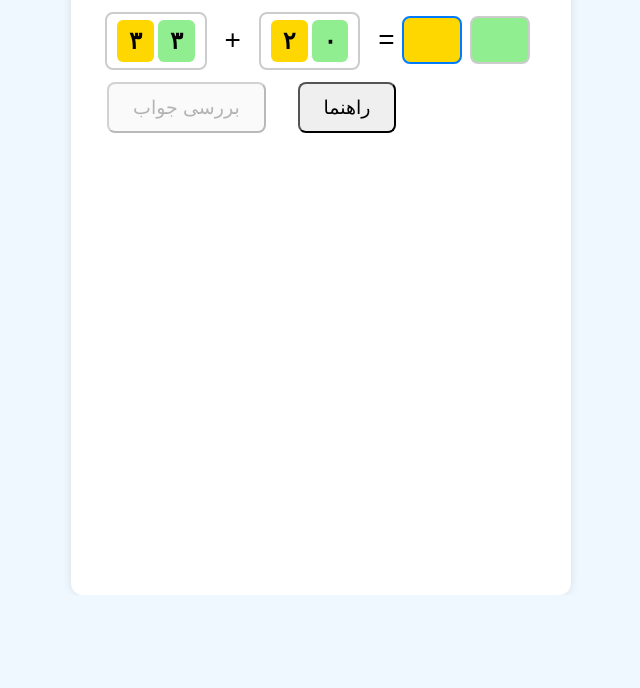
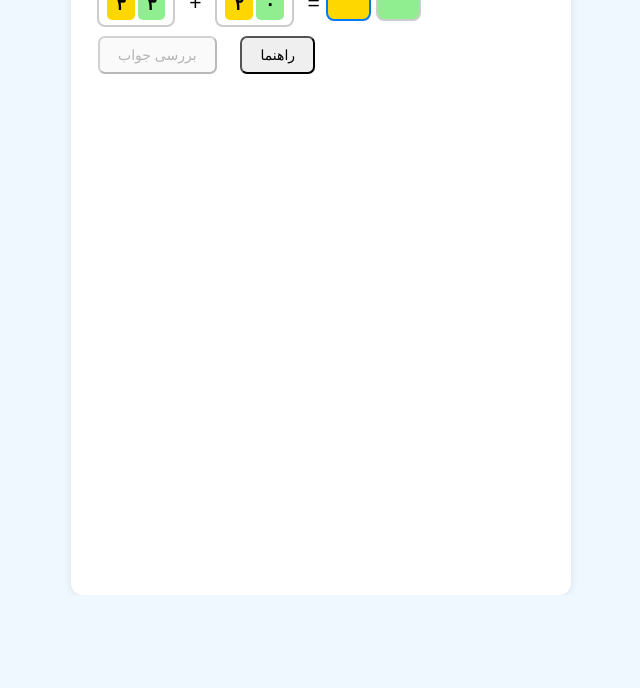
Before and after one commit to hmdmsv/two-digit-sum, a plain HTML site: page index.html in a window 1280 px wide. Shown: the part 112-800 px from the top of the page, without its empty margins (319-959 px from the left). Drawn offline with Linux system fonts and the light colour scheme; a web font is replaced by a local one.

Commit message:
Basic improvements ...

```diff
--- a/style.css
+++ b/style.css
@@ -2,46 +2,45 @@ html, body {
   height: 94%;
   margin: 0;
   padding: 0;
-  overflow: hidden; /* جلوگیری از اسکرول کل صفحه */
-  touch-action: manipulation; /* جلوگیری از gestureهای ناخواسته */
-
+  overflow: hidden;
+  touch-action: manipulation;
 }
 
 body {
   font-family: 'Vazir', 'Shabnam', sans-serif;
   background-color: #f0f8ff;
   text-align: center;
-  font-size: 20px; /* افزایش پایه فونت */
+  font-size: 15px; /* کاهش پایه فونت */
 }
 
 .container {
   height: 100%;
   overflow-y: auto;
   margin: 0 auto;
-  padding: 24px;
+  padding: 18px;
   width: 90%;
   max-width: 500px;
   background-color: #fff;
   border-radius: 12px;
-  box-shadow: 0 0 10px rgba(0,0,0,0.1);
+  box-shadow: 0 0 8px rgba(0,0,0,0.1);
   box-sizing: border-box;
   scroll-behavior: smooth;
 }
 
 .problem {
-  font-size: 28px;
-  margin-bottom: 24px;
+  font-size: 21px;
+  margin-bottom: 18px;
   direction: ltr;
   text-align: left;
 }
 
 .digit {
   direction: rtl;
-  font-size: 24px;
-  padding: 7px 12px;
-  border-radius: 6px;
+  font-size: 18px;
+  padding: 5px 9px;
+  border-radius: 5px;
   margin: 0;
-  min-width: 36px;
+  min-width: 27px;
   display: inline-block;
   box-sizing: border-box;
 }
@@ -55,9 +54,9 @@ body {
 }
 
 .answer {
-  width: 60px;
-  height: 48px;
-  font-size: 28px;
+  width: 45px;
+  height: 36px;
+  font-size: 21px;
   text-align: center;
   margin: 0;
   border: 2px solid #ccc;
@@ -65,7 +64,7 @@ body {
   color: #333;
   background-color: #e6f7ff;
   transition: border-color 0.3s ease;
-  padding: 7px 12px;
+  padding: 5px 9px;
   box-sizing: border-box;
 }
 
@@ -84,15 +83,15 @@ body {
 
 .carry-box {
   display: inline-block;
-  width: 36px;
-  height: 48px;
-  font-size: 21px;
+  width: 27px;
+  height: 36px;
+  font-size: 16px;
   text-align: center;
-  padding: 6px 12px;
+  padding: 5px 9px;
   border: 2px solid #aaa;
-  border-radius: 6px;
+  border-radius: 5px;
   background-color: #fffbe6;
-  margin-bottom: 6px;
+  margin-bottom: 5px;
   vertical-align: middle;
   box-sizing: border-box;
   font-family: 'Vazir', 'Shabnam', sans-serif;
@@ -102,31 +101,31 @@ body {
   display: inline-flex;
   align-items: center;
   justify-content: center;
-  gap: 4px;
+  gap: 3px;
   border: 2px solid #ccc;
   border-radius: 8px;
-  padding: 6px 10px;
+  padding: 5px 8px;
   background-color: #fff;
-  margin: 0 10px;
+  margin: 0 8px;
   font-weight: bold;
 }
 
 .buttons button {
-  margin: 12px;
-  padding: 12px 24px;
-  font-size: 19px;
-  border-radius: 8px;
+  margin: 9px;
+  padding: 9px 18px;
+  font-size: 14px;
+  border-radius: 7px;
   cursor: pointer;
 }
 
 #hint-section {
-  margin-top: 24px;
-  font-size: 21px;
+  margin-top: 18px;
+  font-size: 16px;
   color: #333;
 }
 
 #feedback {
-  margin-top: 18px;
+  margin-top: 14px;
   font-weight: bold;
   color: #d9534f;
 }
@@ -138,16 +137,16 @@ body {
 
 #final-actions button {
   font-family: 'Vazir', 'Shabnam', sans-serif;
-  font-size: 20px;
-  padding: 14px 28px;
-  margin: 10px;
+  font-size: 15px;
+  padding: 10px 21px;
+  margin: 8px;
   border: none;
-  border-radius: 10px;
+  border-radius: 8px;
   background-color: #649bd6;
   color: white;
   font-weight: bold;
   cursor: pointer;
-  box-shadow: 0 4px 8px rgba(0,0,0,0.2);
+  box-shadow: 0 3px 6px rgba(0,0,0,0.2);
   transition: transform 0.2s ease, background-color 0.3s ease;
 }
 
```
